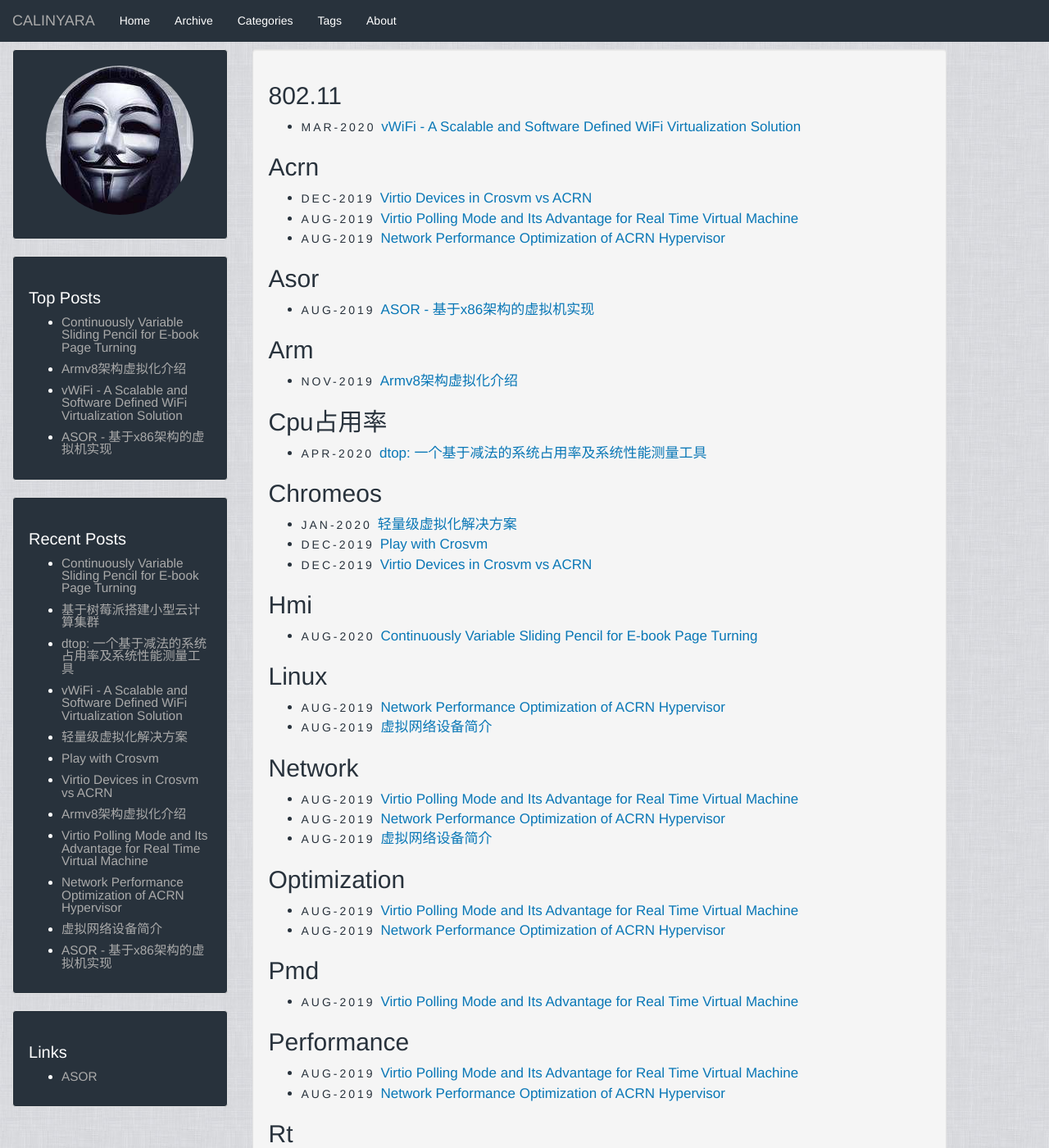
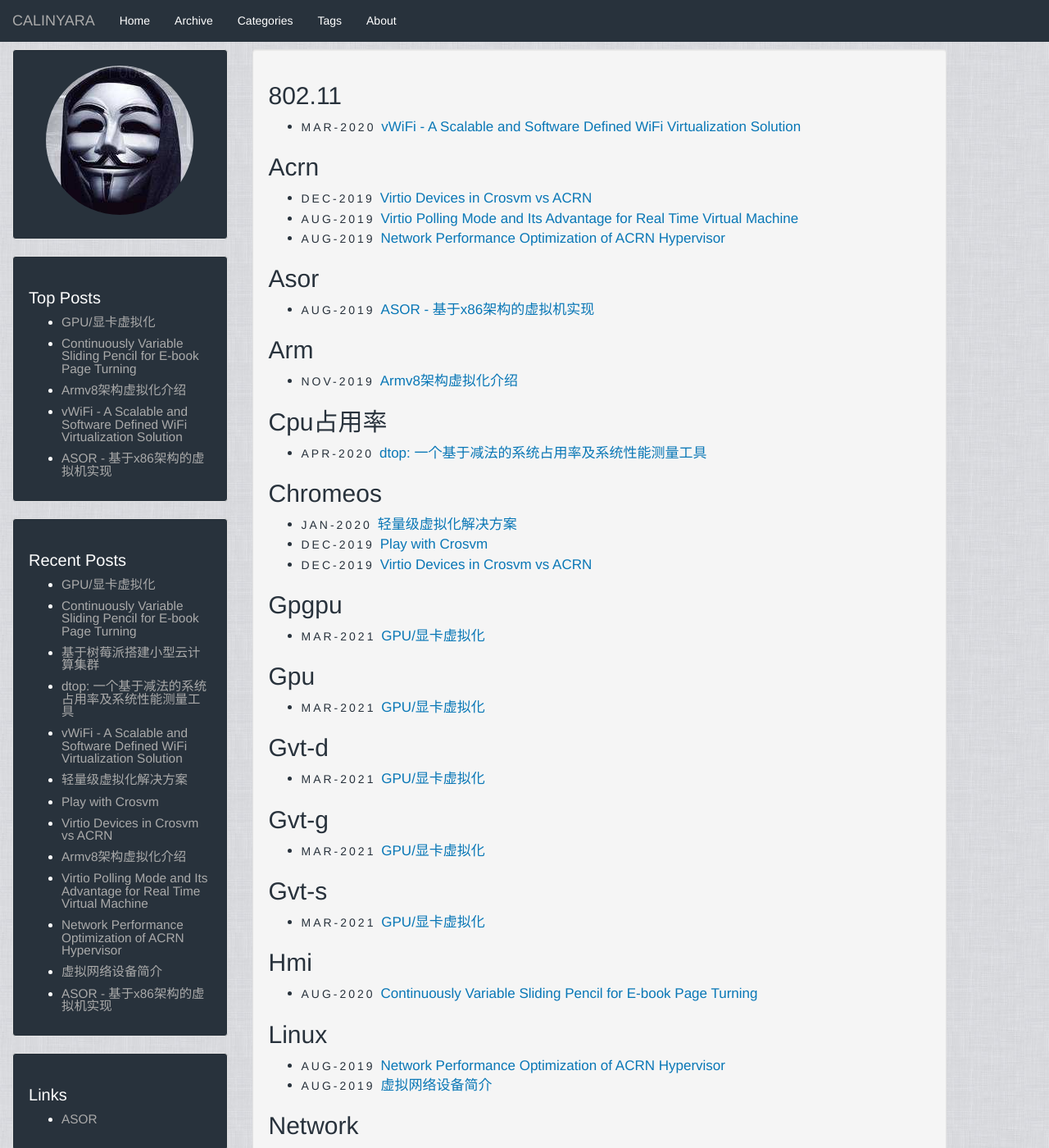
Before and after one commit to calinyara/calinyara.github.io, a Jekyll site: the page built from tags.html, in a window 1280 px wide and 1400 px high. Shown: the whole window at 82% size. Built offline with Jekyll 4.4.1, drawn with Linux system fonts in a browser that asks for light colours; some of the changed text lies outside the part shown.

Commit message:
post: gpu virtualization

```diff
--- a/_data/tops.yml
+++ b/_data/tops.yml
@@ -1,3 +1,4 @@
+- url: "gpu-virtualization"
 - url: "continuously-variable-sliding-pen-for-ebook-page-turning"
 - url: "armv8-virtualization"
 - url: "vWiFi-A-Scalable-WiFi-Virtualization-Solution"
--- /dev/null
+++ b/_posts/2021-3-14-gpu-virtualization.markdown
@@ -0,0 +1,70 @@
+---
+layout: post
+title:  "GPU/显卡虚拟化"
+categories: Technology
+tags: GPU 虚拟化 图形虚拟化 显卡 显卡虚拟化 GPGPU GVT-s GVT-d GVT-g crosvm virtualization display virtio virtio-gpu qemu
+author: Calinyara
+description:
+---
+
+<br>
+
+近些年，网络视频成指数增长，多媒体视频在网络流量中的占比越来越高。如果这些多媒体资源能得到有效管理与运用，对企业来说是一个获得新收入并降低总体成本的机会。而今，效率意味这使用云计算，但很多时候，由于缺乏显卡虚拟化技术，用户却难以在云计算环境中使用GPU来处理这些多媒体负载并获得最佳性能。
+
+<br>
+
+**INTEL图形虚拟化技术**
+
+<br>
+
+为了应对这些挑战，显卡虚拟化技术不断发展，以允许多媒体负载运行在虚拟化的环境中。Intel的显卡虚拟化技术叫做Intel Graphics Virtualization Technology （Intel GVT）， 其中主要包括三种技术，分别是GVT-s, GVT-d以及GVT-g。
+
+<br>
+
+Intel® Graphics Virtualization Technology -s (Intel® GVT-s)，虚拟共享图形加速，允许多个虚拟机(VM)共享一个物理GPU。该技术也被称为虚拟共享图形适配器（vSGA）。
+
+<br>
+
+Intel® Graphics Virtualization Technology -d (Intel® GVT-d)，虚拟专用图形加速，一个GPU可以直通给一个虚拟(VM)机使用。该技术有时也被称为虚拟直接图形适配器（vDGA）。
+
+<br>
+
+Intel® Graphics Virtualization Technology -g (Intel® GVT-g)，虚拟图形处理单元(vGPU), 同样允许多个虚拟机(VM)共享一个物理GPU。
+
+<br>
+
+对性能，功能与共享的考量存在于每一种图形虚拟化技术当中。这三种技术也都各有特点。GVT-d由于直通给虚拟机使用，能提供最好的性能，特别适合对GPU敏感计算需求量大的负载。GVT-s采用的是API转发技术，理论上该技术可以支持任意多个虚拟机，但由于没有虚拟化完整的GPU，不能给虚拟机展现完整的GPU功能，而这些功能可能是某些负载需要的。GVT-g能够虚拟化完整的GPU功能，性能比GVT-d稍差，可以在多个虚拟机（最多8个）之间共享硬件，可算是一种折中考量。
+
+<br>
+
+<div align="center"><img src="/assets/images/20210314-gpu-virtualization/fig1.png"/></div>
+<p align="center">图1: INTEL图形虚拟化技术比较(GVT-s, GVT-d, GVT-g)</p>
+<br>
+
+**显卡虚拟化软件栈**
+<br>
+
+<br>
+
+<div align="center"><img src="/assets/images/20210314-gpu-virtualization/fig2.png"/></div>
+<p align="center">图2: 显卡虚拟化软件栈</p>
+<br>
+
+*[ACRN](https://projectacrn.org/): is a flexible, lightweight reference hypervisor.*
+
+*[QEMU](https://www.qemu.org/): is a free and open-source emulator and virtualizer.*
+
+*[CROSVM](https://chromium.googlesource.com/chromiumos/platform/crosvm/): is the Chrome OS Virtual Machine Monitor.*
+<br>
+
+<br>
+
+<!-- Global site tag (gtag.js) - Google Analytics -->
+
+<script async src="https://www.googletagmanager.com/gtag/js?id=UA-66555622-4"></script>
+<script>
+  window.dataLayer = window.dataLayer || [];
+  function gtag(){dataLayer.push(arguments);}
+  gtag('js', new Date());
+  gtag('config', 'UA-66555622-4');
+</script>
```
Also changed, not shown: assets/images/20210314-gpu-virtualization/fig1.png (added), assets/images/20210314-gpu-virtualization/fig2.png (added).
